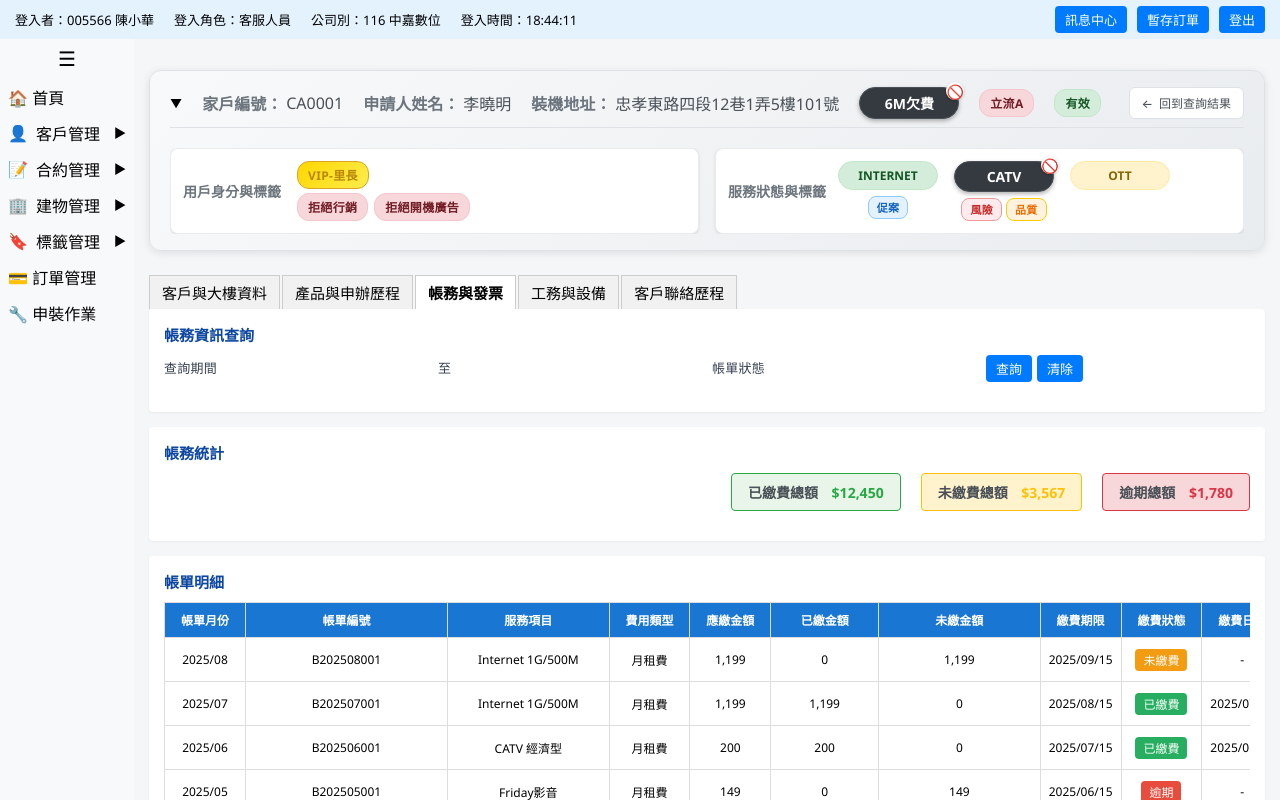
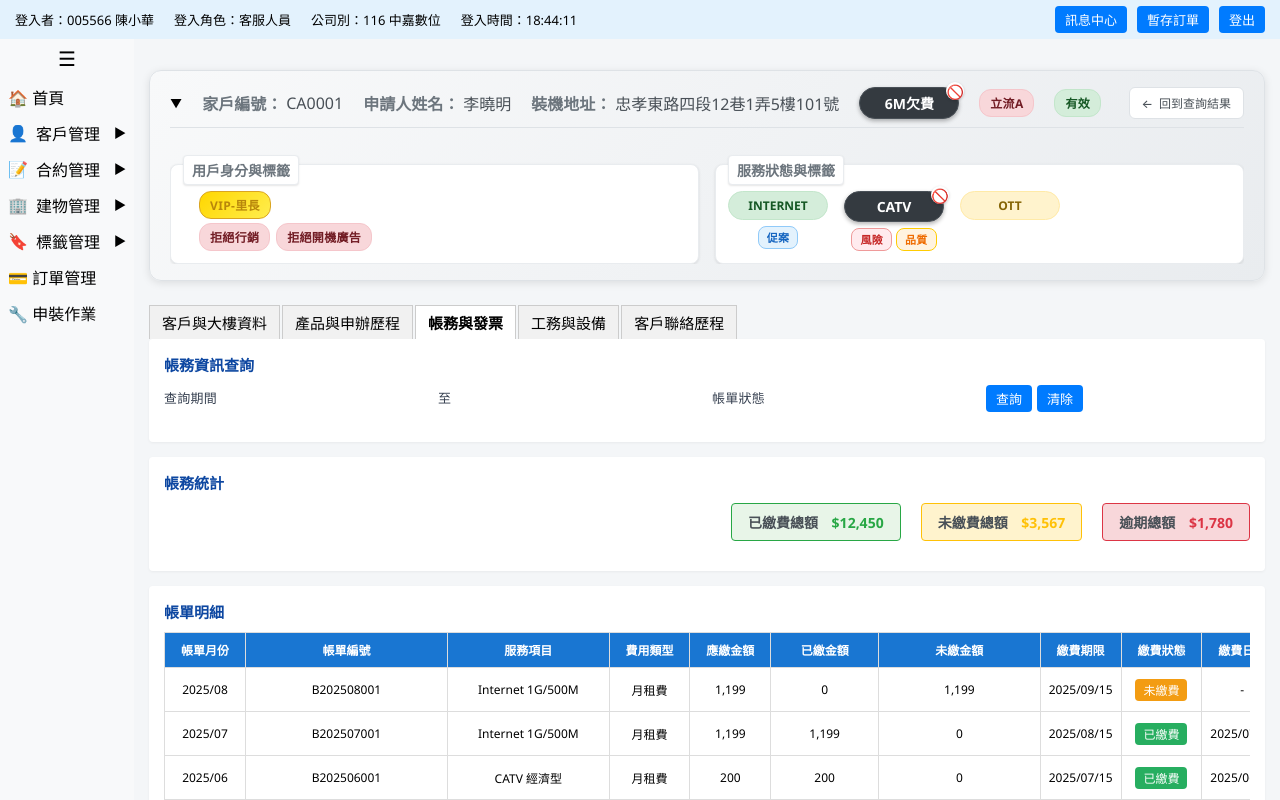
Before and after one commit to sherry-ku/demo, a plain HTML site: page detail-billing.html in a window 1280 px wide. Drawn offline with Linux system fonts and the light colour scheme.

Commit message:
改客戶身分標籤間距

```diff
--- a/common.css
+++ b/common.css
@@ -1004,9 +1004,11 @@ textarea::-webkit-input-placeholder {
   background: white;
   border: 1px solid #e9ecef;
   border-radius: 8px;
-  padding: 12px;
+  padding: 26px 12px 12px 12px;
   box-shadow: 0 1px 3px rgba(0,0,0,0.1);
   flex: 1;
+  position: relative;
+  margin-top: 16px;
 }
 
 .customer-row {
@@ -1024,9 +1026,17 @@ textarea::-webkit-input-placeholder {
 }
 
 .section-label {
+  position: absolute;
+  top: -10px;
+  left: 12px;
+  background: white;
+  padding: 4px 8px;
   font-size: 14px;
   color: #6c757d;
   font-weight: 600;
+  border: 1px solid #e9ecef;
+  border-radius: 4px;
+  box-shadow: 0 1px 2px rgba(0,0,0,0.1);
   white-space: nowrap;
 }
 
```
